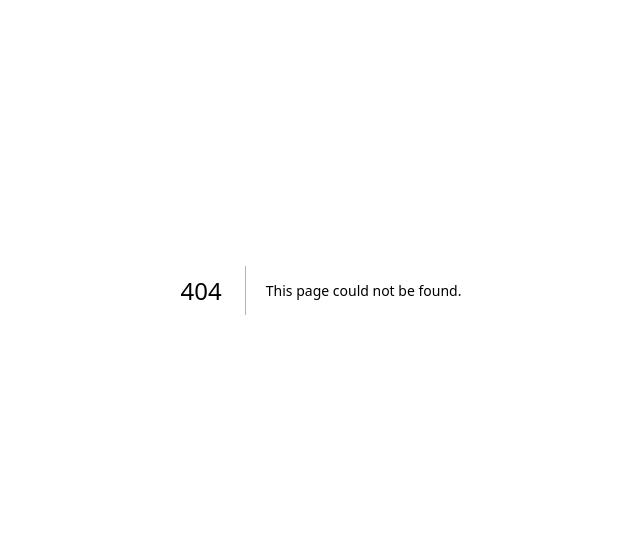
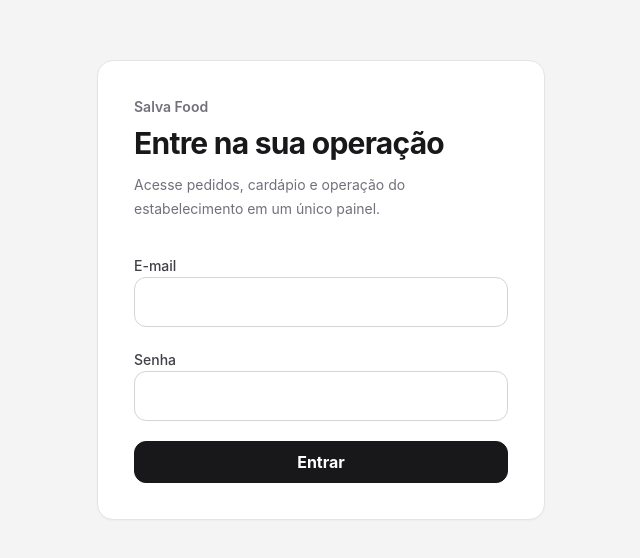
Before and after one commit to matspectrum-ai/Salva-Food-Cardapio, a Next.js app in the folder apps/web/: page /login in a window 1280 px wide. Before the commit this address had no page. Shown: the part 110-668 px from the top of the page, without its empty margins (319-959 px from the left). Built offline with nearby package versions, Linux system fonts and the light colour scheme.

Commit message:
feat(web): add login screen

```diff
--- /dev/null
+++ b/apps/web/src/app/login/page.tsx
@@ -0,0 +1,18 @@
+import { LoginForm } from "@/components/login-form";
+
+export default function LoginPage() {
+  return (
+    <main className="grid min-h-screen place-items-center bg-zinc-100 px-5 py-10">
+      <section className="card w-full max-w-md p-7 sm:p-9">
+        <div className="mb-8">
+          <p className="mb-2 text-sm font-semibold text-zinc-500">Salva Food</p>
+          <h1 className="text-3xl font-bold tracking-tight">Entre na sua operação</h1>
+          <p className="mt-3 text-sm leading-6 text-zinc-500">
+            Acesse pedidos, cardápio e operação do estabelecimento em um único painel.
+          </p>
+        </div>
+        <LoginForm />
+      </section>
+    </main>
+  );
+}
```
